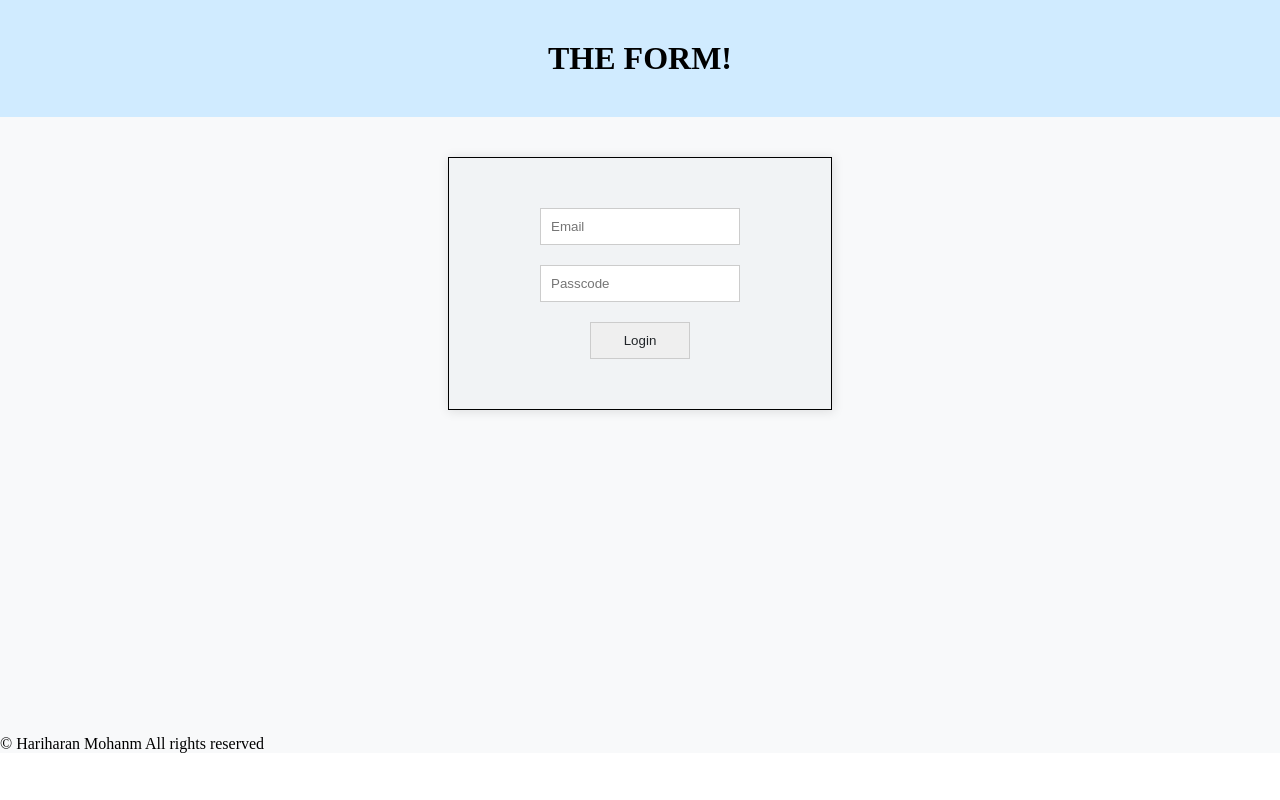
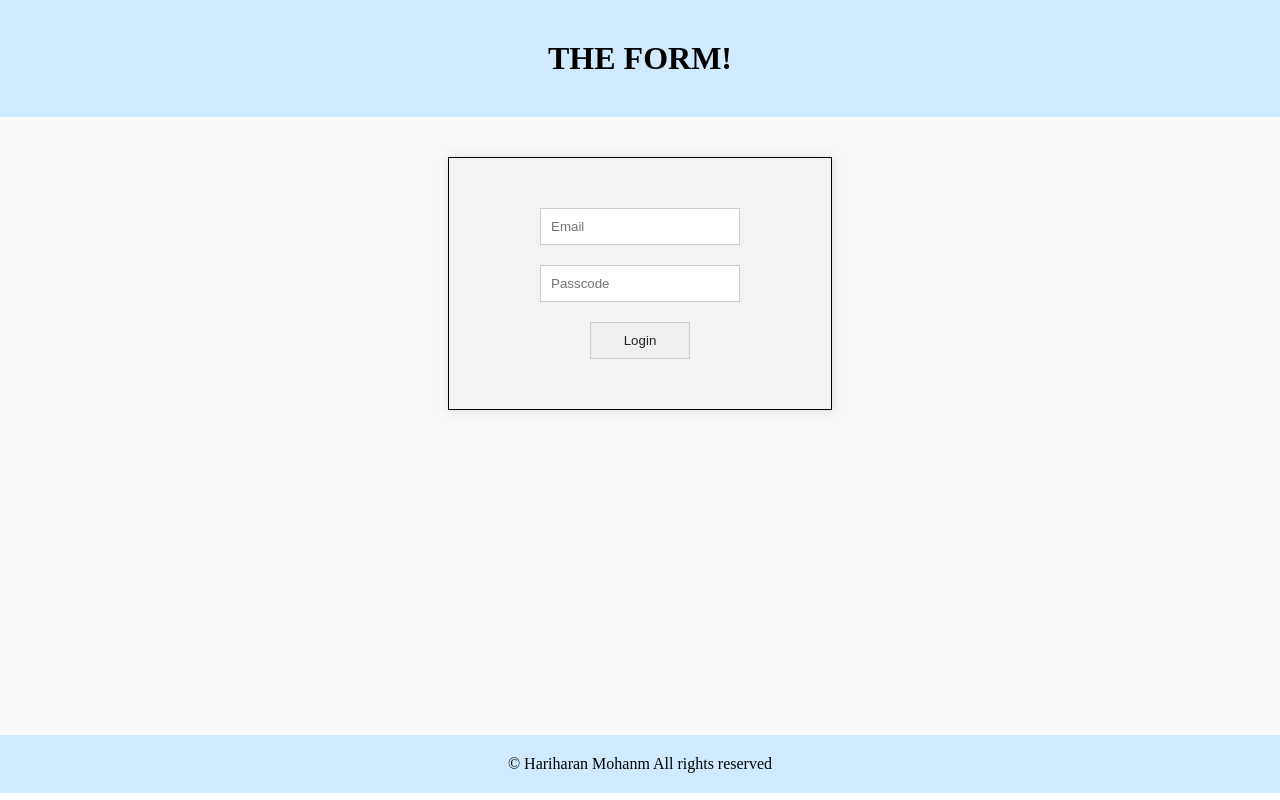
Before and after one commit to iamharie/loginScreen, a plain HTML site: page index.html in a window 1280 px wide. Drawn offline with Linux system fonts and the light colour scheme.

Commit message:
manuall mistake rectified

```diff
--- a/styles.css
+++ b/styles.css
@@ -63,7 +63,7 @@ main {
   color: #e9ecef;
 }
 
-.btn footer {
+footer {
   text-align: center;
   padding: 20px;
   background-color: #d0ebff;
```
